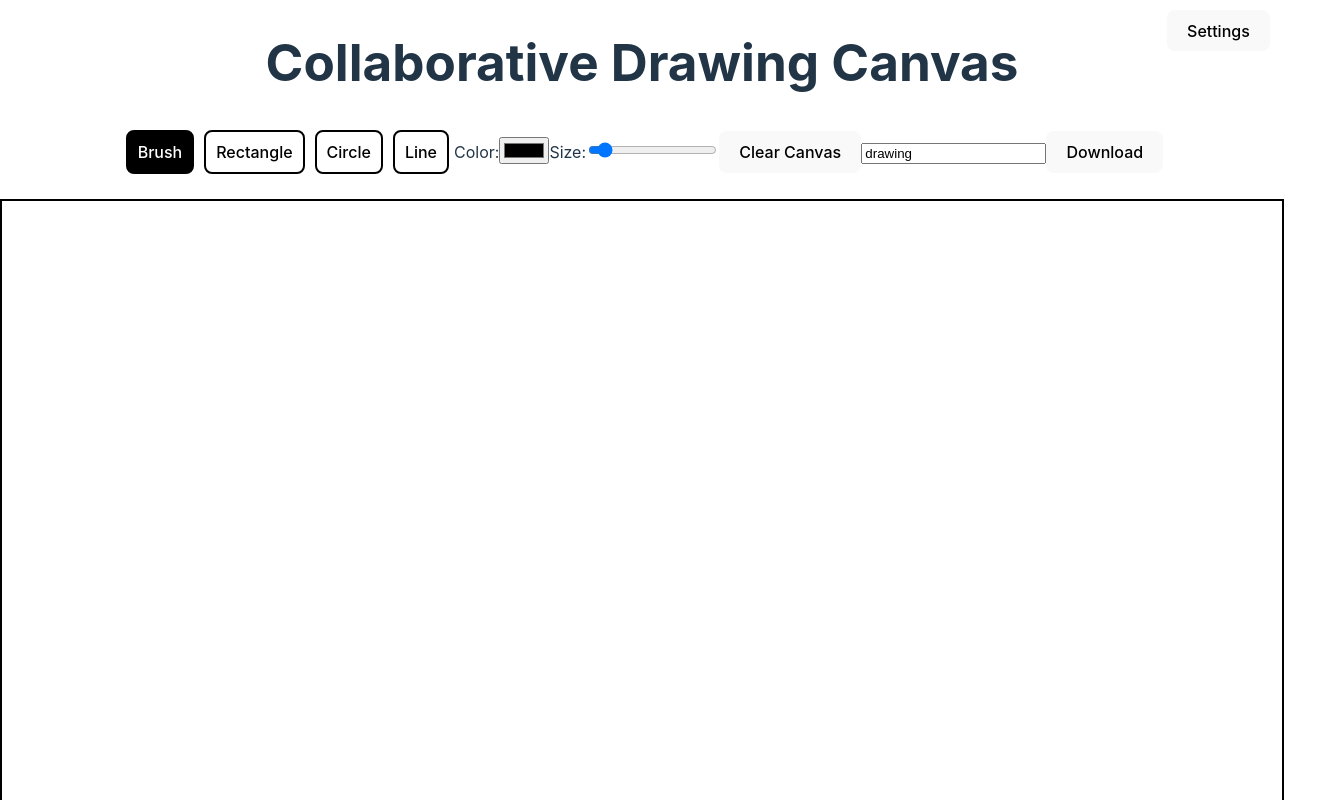
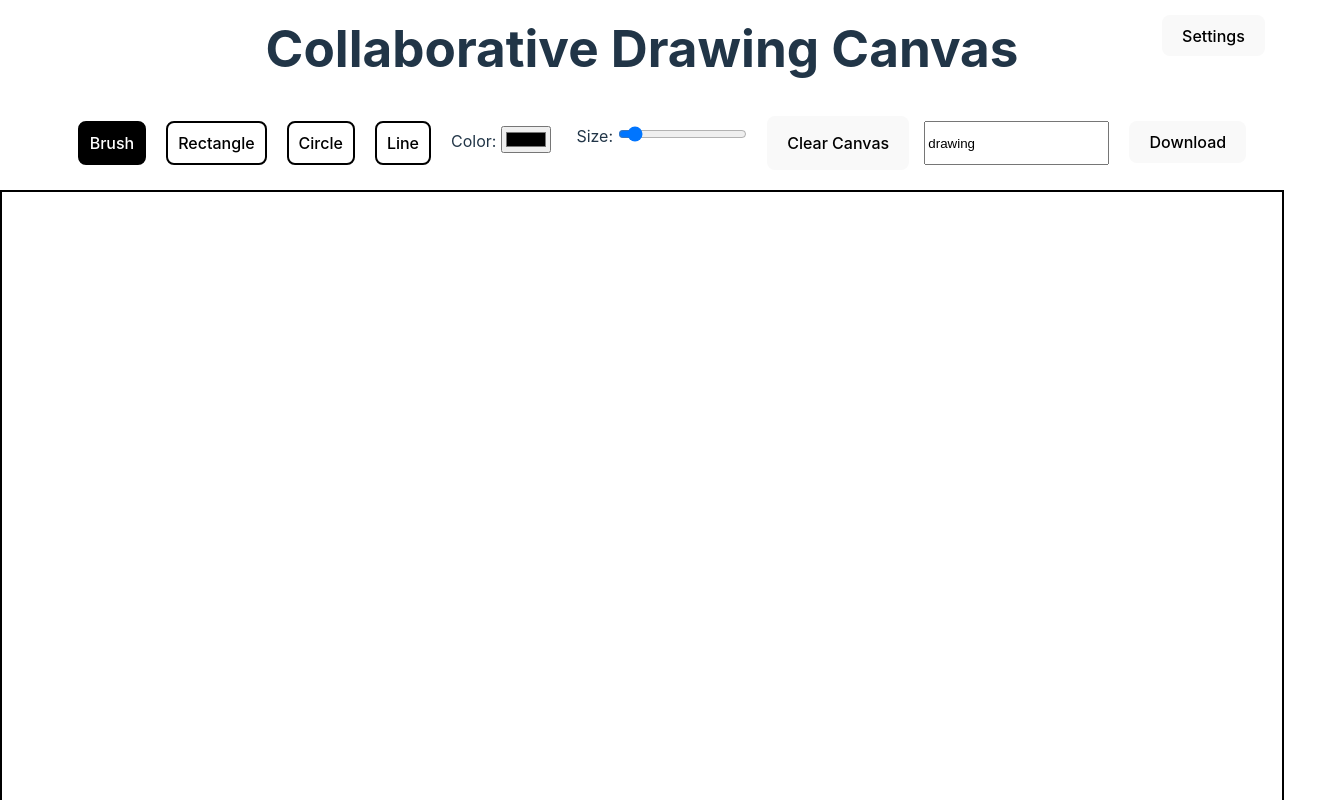
Before and after one commit to MSTC-DA-IICT/Hacktoberfest24-Drawing-Canvas-React, a React (Vite) app: page / in a window 1280 px wide. Shown: the top 800 px of the page, 1324 px wide, since content can reach past the window. Built offline with nearby package versions, Linux system fonts and the light colour scheme.

Commit message:
Update App.css

```diff
--- a/src/App.css
+++ b/src/App.css
@@ -1,52 +1,99 @@
 .App {
   text-align: center;
+  display: flex;
+  flex-direction: column;
+  height: 100vh;
+}
+
+.app-title {
+  padding: 20px 0;
+  margin: 0;
+}
+
+.main-content {
+  display: flex;
+  flex-direction: column;
+  flex: 1;
 }
 
 .toolbar {
-  margin: 20px;
+  position: relative;
+  z-index: 1000; /* Ensure toolbar is above canvas */
+  padding: 20px;
+}
+
+/* Grid view styles */
+.App.grid .main-content {
+  flex-direction: column;
+}
+
+.App.grid .toolbar {
+  width: 100%;
+  overflow-x: auto;
+}
+
+.App.grid .toolbar-items {
+  display: flex;
+  justify-content: center;
+  flex-wrap: wrap;
+  gap: 10px;
+}
+
+.App.grid .tool-button,
+.App.grid label,
+.App.grid input,
+.App.grid .dropdown {
+  margin: 5px;
+}
+
+/* List view styles */
+.App.list .main-content {
+  flex-direction: row;
+}
+
+.toolbar.list-view {
+  width: 200px;
+  overflow-y: auto;
+  border-right: 1px solid #ccc;
+  padding: 20px;
+}
+
+.toolbar.list-view .toolbar-items {
+  display: flex;
+  flex-direction: column;
+  align-items: flex-start;
+}
+
+.canvas-container {
+  position: relative;
+  z-index: 1; /* Lower than toolbar and dropdowns */
+  flex: 1;
+  display: flex;
+  justify-content: center;
+  align-items: center;
 }
 
 canvas {
   border: 2px solid black;
-  display: block;
-  margin: 0 auto;
   cursor: crosshair;
 }
 
 .dropdown {
   position: relative;
-  display: inline-block;
 }
 
 .dropdown-menu {
   position: absolute;
+  top: 100%; /* Position below the button */
+  right: 0;
+  background-color: #000000;
   border: 1px solid #ccc;
   box-shadow: 0px 2px 10px rgba(0, 0, 0, 0.1);
-  z-index: 1;
-  margin-top: 5px;
+  z-index: 1001; /* Even higher than toolbar */
   padding: 10px;
-  min-width: 90px;
+  min-width: 120px;
   border-radius: 4px;
-}
-
-.dropdown-menu button {
-  display: block;
-  width: 100%;
-  background: none;
-  border: none;
-  padding: 10px;
-  text-align: center;
-  cursor: pointer;
-  transition: background-color 0.3s;
-}
-
-.dropdown-menu button:hover {
-  background-color: gray;
-}
-
-
-.dropdown-menu {
-  left: 0;
+  text-decoration: none;
 }
 
 .dropdown-menu li {
@@ -58,7 +105,6 @@ canvas {
   color: black;
   border: 2px solid black;
   padding: 10px;
-  margin: 5px;
   cursor: pointer;
   transition: background-color 0.3s, color 0.3s;
 }
@@ -67,3 +113,28 @@ canvas {
   background-color: black;
   color: white;
 }
+
+.toolbar.list-view .tool-button,
+.toolbar.list-view label,
+.toolbar.list-view input,
+.toolbar.list-view .dropdown {
+  width: 100%;
+  margin: 5px 0;
+}
+
+.toolbar.list-view input[type="color"],
+.toolbar.list-view input[type="range"] {
+  width: 100%;
+}
+
+/* For the settings dropdown specifically */
+.settings-dropdown .dropdown-menu {
+  right: 0; /* Align to the right side of the button */
+  left: auto; /* Override the left: 0 from the general dropdown */
+}
+
+/* Ensure dropdown is visible in both grid and list views */
+.App.grid .dropdown-menu,
+.App.list .dropdown-menu {
+  position: absolute;
+}
```
